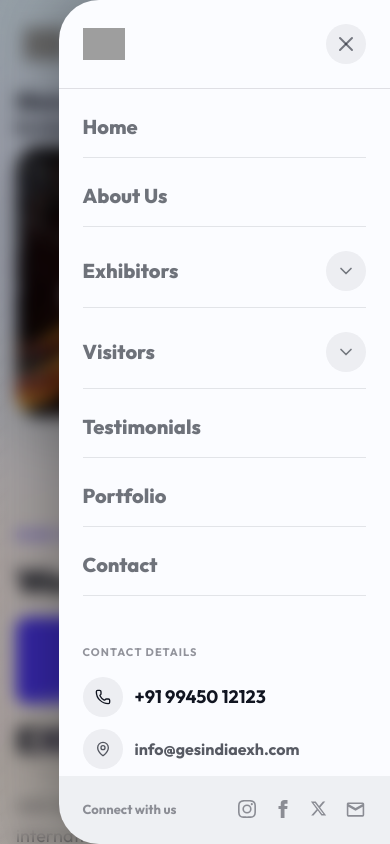
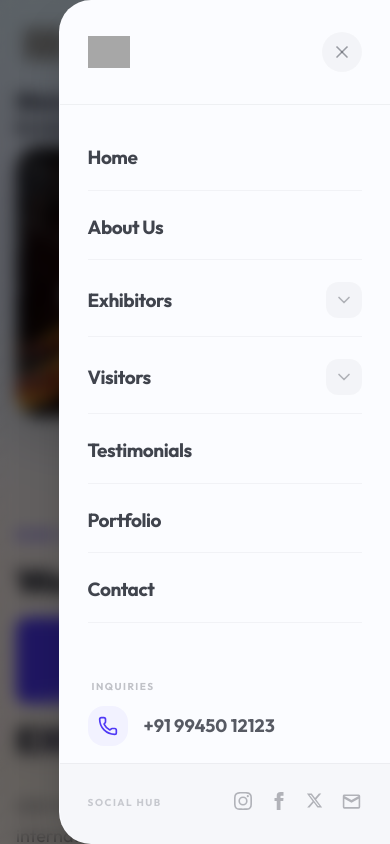
Before and after one commit to Pradeep-codex/ges-worldex-landing, a Next.js app: page / in a window 390 px wide. Both pictures are taken after a click on the button 346 px from the left and 44 px from the top of the page. Shown: the top 844 px of the page. Built offline with nearby package versions, Linux system fonts and the light colour scheme; grey boxes are pictures that could not be loaded.

Commit message:
Refine mobile navigation sidebar aesthetics and fix syntax errors

```diff
--- a/src/components/Header.tsx
+++ b/src/components/Header.tsx
@@ -108,6 +108,7 @@ export function Header() {
   const { scrollY } = useScroll();
 
   useMotionValueEvent(scrollY, "change", (latest) => {
+    if (isMobileMenuOpen) return;
     const previous = scrollY.getPrevious() ?? 0;
     if (latest > previous && latest > 150) {
       setIsVisible(false);
@@ -182,6 +183,7 @@ export function Header() {
   };
 
   return (
+    <>
       <motion.header
         initial={{ y: 0 }}
         animate={{
@@ -249,8 +251,7 @@ export function Header() {
                           }
                           handleNavClick(e, item.href);
                         }}
-                      className={`relative px-4 xl:px-6 py-2.5 text-[14px] xl:text-[15.5px] font-black tracking-tight xl:tracking-wide transition-all z-10 rounded-full whitespace-nowrap flex items-center gap-1.5 ${
-                        isFocused ? "text-[#111521] scale-105" : "text-foreground/60 hover:text-foreground"
+                        className={`relative px-4 xl:px-6 py-2.5 text-[14px] xl:text-[15.5px] font-black tracking-tight xl:tracking-wide transition-all z-10 rounded-full whitespace-nowrap flex items-center gap-1.5 ${isFocused ? "text-[#111521] scale-105" : "text-foreground/60 hover:text-foreground"
                           }`}
                         onMouseEnter={() => setHoveredNav(item.name)}
                       >
@@ -436,85 +437,98 @@ export function Header() {
             </div>
           </div>
         </div>
+      </motion.header>
 
-      {hasMounted
-        ? createPortal(
+        {hasMounted && createPortal(
         <AnimatePresence>
           {isMobileMenuOpen && (
-                <>
+            <div className="fixed inset-0 z-[10000] xl:hidden">
+              {/* Backdrop */}
               <motion.div
                 initial={{ opacity: 0 }}
                 animate={{ opacity: 1 }}
                 exit={{ opacity: 0 }}
                 onClick={() => setIsMobileMenuOpen(false)}
-                    className="xl:hidden fixed inset-0 bg-[rgba(0,0,0,0.35)] backdrop-blur-sm z-[85]"
+                className="absolute inset-0 bg-black/60 backdrop-blur-sm"
               />
 
+              {/* Sidebar Content */}
               <motion.div
                 initial={{ x: "100%" }}
                 animate={{ x: 0 }}
                 exit={{ x: "100%" }}
-                    transition={{ type: "spring", damping: 25, stiffness: 200 }}
-                    className="xl:hidden fixed top-0 right-0 h-[100dvh] w-[85%] max-w-[380px] bg-background shadow-[-10px_0_50px_rgba(0,0,0,0.25)] z-[90] flex flex-col rounded-l-[40px] overflow-hidden"
+                transition={{ type: "spring", damping: 28, stiffness: 240 }}
+                className="absolute inset-y-0 right-0 h-full w-[85%] max-w-[380px] bg-background flex flex-col rounded-l-[32px] shadow-2xl overflow-hidden border-l border-white/10"
               >
-                    <div className="flex items-center justify-between p-6 border-b border-[color:var(--border)]">
-                      <img src="/logo-light.png" alt="GES Worldex" className="block [html[data-theme='dark']_&]:hidden h-8 w-auto" />
-                      <img src="/logo-dark.png" alt="GES Worldex" className="hidden [html[data-theme='dark']_&]:block h-8 w-auto" />
+                {/* Header inside mobile menu - Integrated feel */}
+                <div className="flex items-center justify-between px-7 py-8 border-b border-foreground/5 mb-2">
+                  <Link href="/" onClick={() => setIsMobileMenuOpen(false)}>
+                    <img src="/logo-light.png" alt="Logo" className="block [html[data-theme='dark']_&]:hidden h-8 w-auto opacity-90" />
+                    <img src="/logo-dark.png" alt="Logo" className="hidden [html[data-theme='dark']_&]:block h-8 w-auto opacity-90" />
+                  </Link>
                   <button
                     onClick={() => setIsMobileMenuOpen(false)}
-                        className="w-10 h-10 flex items-center justify-center rounded-full bg-foreground/6 text-foreground/55"
+                    className="w-10 h-10 flex items-center justify-center rounded-full bg-foreground/[0.03] text-foreground/40 transition-colors active:bg-foreground/10"
                   >
-                        <X className="w-6 h-6" />
+                    <X className="w-5 h-5" />
                   </button>
                 </div>
 
-                    <div className="flex-1 overflow-y-auto p-6">
-                      <nav className="flex flex-col gap-6">
-                        {navItems.map((item, idx: number) => (
-                          <motion.div
-                            key={item.name}
-                            className="flex flex-col border-b border-foreground/10 pb-4"
-                            initial={{ opacity: 0, x: 20 }}
-                            animate={{ opacity: 1, x: 0 }}
-                            transition={{ delay: idx * 0.05 }}
-                          >
-                            <div className="flex items-center justify-between">
+                {/* Navigation Items */}
+                <div className="flex-1 overflow-y-auto px-7 py-4">
+                  <nav className="flex flex-col gap-2">
+                    {[
+                      { name: "Home", href: "/#home" },
+                      { name: "About Us", href: "/#about" },
+                      { name: "Exhibitors", href: "/exhibitors", hasSub: true },
+                      { name: "Visitors", href: "/visitors", hasSub: true },
+                      { name: "Testimonials", href: "/testimonials" },
+                      { name: "Portfolio", href: "/portfolio" },
+                      { name: "Contact", href: "/contact" },
+                    ].map((item) => {
+                      const originalItem = navItems.find(n => n.name === item.name);
+                      const isExpanded = expandedMobileSub === item.name;
+
+                      return (
+                        <div key={item.name} className="flex flex-col gap-1">
+                          <div className="flex items-center justify-between py-3.5">
                             <Link
                               href={item.href}
-                                onClick={(e) => handleNavClick(e, item.href)}
-                                className={`text-xl font-black ${pathname === item.href ? "text-foreground" : "text-foreground/60"}`}
-                                onClickCapture={() => !item.subMenu && setIsMobileMenuOpen(false)}
+                              onClick={(e) => {
+                                handleNavClick(e, item.href);
+                                if (!item.hasSub) setIsMobileMenuOpen(false);
+                              }}
+                              className={`text-[19px] font-bold tracking-tight transition-all duration-300 ${pathname === item.href ? "text-indigo-600" : "text-foreground/80"}`}
                             >
                               {item.name}
                             </Link>
-                              {item.subMenu && (
+                            {item.hasSub && (
                               <button
-                                  onClick={() => setExpandedMobileSub(expandedMobileSub === item.name ? null : item.name)}
-                                  className={`w-10 h-10 flex items-center justify-center rounded-full bg-foreground/6 transition-all duration-300 ${expandedMobileSub === item.name ? "rotate-180 bg-foreground text-background" : "text-foreground/55"}`}
+                                onClick={() => setExpandedMobileSub(isExpanded ? null : item.name)}
+                                className={`w-9 h-9 flex items-center justify-center rounded-xl transition-all duration-300 ${isExpanded ? "rotate-180 bg-indigo-600/10 text-indigo-600" : "bg-foreground/[0.03] text-foreground/30"}`}
                               >
                                 <ChevronDown className="w-5 h-5" />
                               </button>
                             )}
                           </div>
 
-                            {/* Mobile Sub-Menu Accordion */}
                           <AnimatePresence>
-                              {item.subMenu && expandedMobileSub === item.name && (
+                            {item.hasSub && isExpanded && originalItem?.subMenu && (
                               <motion.div
                                 initial={{ height: 0, opacity: 0 }}
                                 animate={{ height: "auto", opacity: 1 }}
                                 exit={{ height: 0, opacity: 0 }}
-                                  className="overflow-hidden"
+                                className="overflow-hidden bg-foreground/[0.02] rounded-2xl mb-2"
                               >
-                                  <div className="flex flex-col gap-4 pl-4 pt-4 mt-2 border-l-2 border-foreground/12">
-                                    {item.subMenu.map((sub) => (
+                                <div className="flex flex-col gap-4 p-5 pl-7 border-l-2 border-indigo-600/20">
+                                  {originalItem.subMenu.map((sub) => (
                                     <Link
                                       key={sub.name}
                                       href={sub.href}
-                                        className="text-[15px] font-bold text-foreground/60 hover:text-foreground flex items-center gap-3 active:translate-x-2 transition-transform"
+                                      className="text-[15px] font-semibold text-foreground/60 hover:text-indigo-600 flex items-center gap-3 transition-colors"
                                       onClick={() => setIsMobileMenuOpen(false)}
                                     >
-                                        <div className="w-1.5 h-1.5 rounded-full bg-foreground/18" />
+                                      <div className="w-1 h-1 rounded-full bg-indigo-600/40" />
                                       {sub.name}
                                     </Link>
                                   ))}
@@ -522,46 +536,40 @@ export function Header() {
                               </motion.div>
                             )}
                           </AnimatePresence>
-                          </motion.div>
-                        ))}
+
+                          <div className="h-[1px] w-full bg-foreground/[0.04]" />
+                        </div>
+                      );
+                    })}
                   </nav>
 
-                      <div className="mt-12 space-y-8">
-                        <div className="space-y-4">
-                          <p className="text-[11px] font-bold tracking-widest text-foreground/45 uppercase">Contact Details</p>
-                          <div className="space-y-3 font-bold">
-                            <a href="tel:+919945012123" className="flex items-center gap-3 text-foreground text-lg">
-                              <div className="w-10 h-10 rounded-full bg-foreground/6 flex items-center justify-center">
-                                <Phone className="w-4 h-4" />
+                  <div className="mt-14 space-y-8">
+                    <div className="space-y-3">
+                      <p className="text-[10px] font-bold tracking-[0.15em] text-foreground/25 uppercase pl-1">Inquiries</p>
+                      <a href="tel:+919945012123" className="flex items-center gap-4 text-foreground/70 font-bold text-lg hover:text-indigo-600 transition-colors">
+                        <div className="w-10 h-10 rounded-2xl bg-indigo-600/5 flex items-center justify-center text-indigo-600">
+                          <Phone className="w-5 h-5" />
                         </div>
                         +91 99450 12123
                       </a>
-                            <a href="mailto:info@gesindiaexh.com" className="flex items-center gap-3 text-foreground/70">
-                              <div className="w-10 h-10 rounded-full bg-foreground/6 flex items-center justify-center">
-                                <MapPin className="w-4 h-4" />
-                              </div>
-                              info@gesindiaexh.com
-                            </a>
-                          </div>
                     </div>
 
-                        <div className="space-y-4">
-                          <p className="text-[11px] font-bold tracking-widest text-foreground/45 uppercase">Visit Us</p>
-                          <p className="text-foreground/70 font-medium leading-relaxed">
+                    <div className="space-y-3">
+                      <p className="text-[10px] font-bold tracking-[0.15em] text-foreground/25 uppercase pl-1">Location</p>
+                      <div className="text-foreground/50 font-medium leading-relaxed p-5 bg-foreground/[0.02] rounded-2xl text-[14px] border border-foreground/[0.03]">
                         12, Ground Floor, 2nd Main,<br />
-                            RMV 2nd Stage, Bangalore,<br />
-                            Karnataka - 560094
-                          </p>
+                        RMV 2nd Stage, Bangalore
+                      </div>
                     </div>
                   </div>
                 </div>
 
-                    <div className="p-6 bg-foreground/5">
-                      <div className="flex items-center justify-between">
-                        <p className="text-[13px] font-bold text-foreground/45">Connect with us</p>
+                <div className="p-7 bg-foreground/[0.02] border-t border-foreground/[0.04] mt-auto">
+                  <div className="flex items-center justify-between mb-1">
+                    <span className="font-bold text-[10px] text-foreground/20 uppercase tracking-[0.15em]">Social Hub</span>
                     <div className="flex gap-4">
                       {socialIcons.map((social) => (
-                            <Link key={social.name} href={social.href} target="_blank" rel="noopener noreferrer" className="text-foreground/45 hover:text-foreground transition-colors">
+                        <Link key={social.name} href={social.href} target="_blank" rel="noopener noreferrer" className="text-foreground/30 hover:text-indigo-600 transition-all">
                           <div className="w-5 h-5">{social.svg}</div>
                         </Link>
                       ))}
@@ -569,12 +577,11 @@ export function Header() {
                   </div>
                 </div>
               </motion.div>
-                </>
+            </div>
           )}
         </AnimatePresence>,
-            document.body,
-          )
-        : null}
-    </motion.header>
+        document.body
+      )}
+    </>
   );
 }
```
Lines whose indentation alone changed are shown as unchanged.
